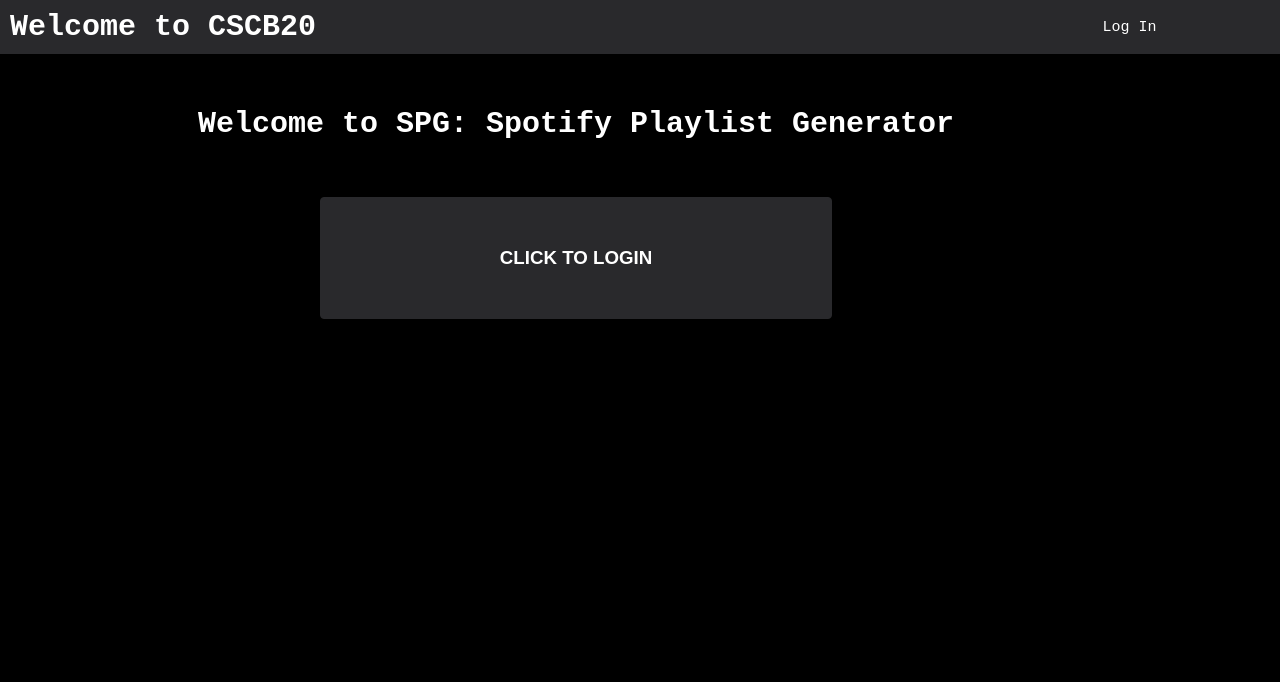
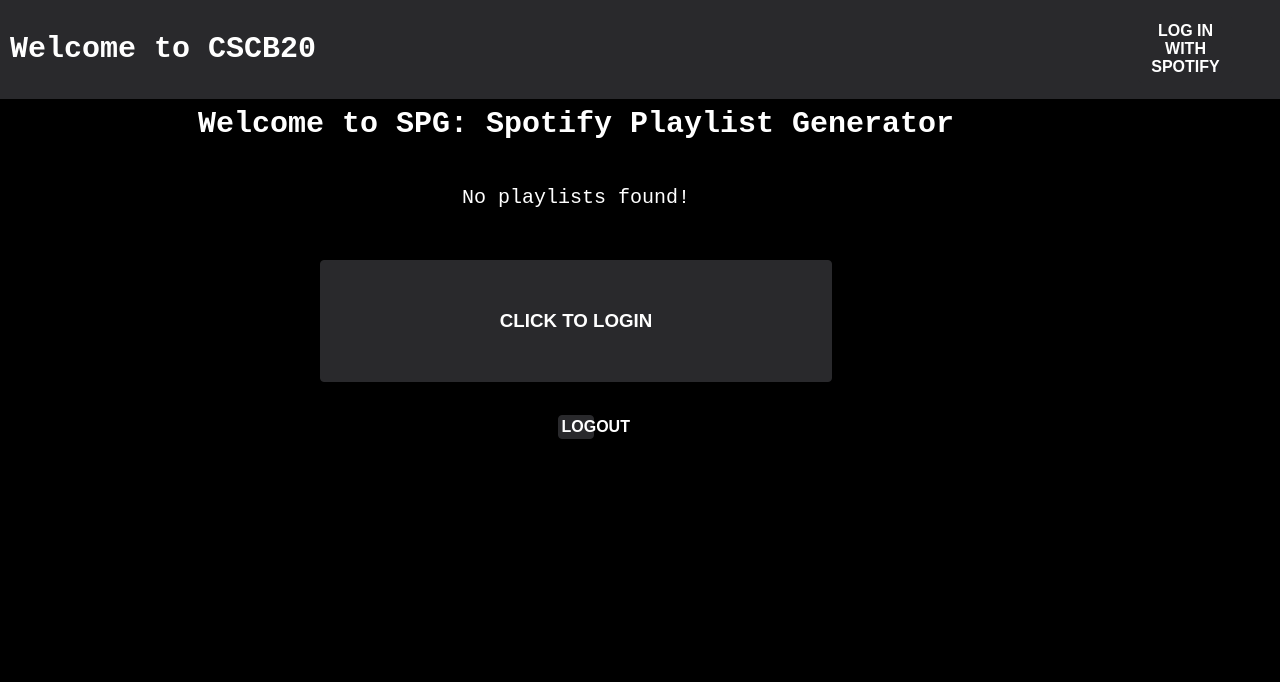
Before and after one commit to atjhin/spotify-playlist-generator, a Flask app: page /home in a window 1280 px wide. Shown: the top 682 px of the page. Run offline with Flask 3, Linux system fonts and the light colour scheme.

Commit message:
Progress on Spotify redirect user log in

```diff
--- a/SPG/app/routes.py
+++ b/SPG/app/routes.py
@@ -1,11 +1,46 @@
 from flask import Blueprint, render_template, request, redirect, url_for, flash, session
-from app import db, bcrypt
+import app
+from spotipy.oauth2 import SpotifyOAuth
+import spotipy
+from temp_playground.utils import Spotify
+from instance.config import (SPOTIPY_CLIENT_ID, SPOTIPY_CLIENT_SECRET, SPOTIPY_REDIRECT_URI, SPOTIFY_SCOPE,
+                            SECRET_KEY, SQLALCHEMY_DATABASE_URI, SQLALCHEMY_TRACK_MODIFICATIONS, PERMANENT_SESSION_LIFETIME)
 
+# Configuration
+# app.config['SECRET_KEY'] = SECRET_KEY
+# app.config['SQLALCHEMY_DATABASE_URI'] = SQLALCHEMY_DATABASE_URI  # Example DB URI
+# app.config['SQLALCHEMY_TRACK_MODIFICATIONS'] = SQLALCHEMY_TRACK_MODIFICATIONS
+# app.config['PERMANENT_SESSION_LIFETIME'] = PERMANENT_SESSION_LIFETIME
+
+
+print(f"""{SPOTIPY_CLIENT_ID}, {SPOTIPY_CLIENT_SECRET}, {SPOTIPY_REDIRECT_URI}, {SPOTIFY_SCOPE}
+      """)
+# Spotify OAuth Setup
+# app.config['CLIENT_ID'] = SPOTIPY_CLIENT_ID
+# app.config['CLIENT_SECRET'] = SPOTIPY_CLIENT_SECRET
+# app.config['REDIRECT_URI'] = SPOTIPY_REDIRECT_URI
+
+sp_oauth = SpotifyOAuth(client_id=SPOTIPY_CLIENT_ID,
+                        client_secret=SPOTIPY_CLIENT_SECRET,
+                        redirect_uri=SPOTIPY_REDIRECT_URI,
+                        scope=SPOTIFY_SCOPE)
 
 # Define a blueprint for routes
 main_blueprint = Blueprint('main', __name__)
 
 @main_blueprint.route('/')
+# def index():
+#     if 'token_info' not in session:
+#         # return redirect(url_for('main.login'))
+#     else:
+#         token_info = session['token_info']
+#         sp = Spotify(auth_token=token_info['access_token'])
+
+#         # Fetch user playlists
+#         playlists = sp.current_user_playlists()
+#         return render_template('home.html', playlists=playlists)
+
+
 @main_blueprint.route('/login', methods=['GET', 'POST'])
 def login():
     if request.method == 'GET':
@@ -14,12 +49,41 @@
             return redirect(url_for('main.home'))
         return render_template('login.html')
 
+        # Redirect to Spotify login
+    else:
+        auth_url = sp_oauth.get_authorize_url()
+        return redirect(auth_url)
+
+
+# Callback route to handle Spotify redirect
+@main_blueprint.route('/callback')
+def callback():
+    token_info = sp_oauth.get_access_token(request.args['code'])
+    session['token_info'] = token_info
     return redirect(url_for('main.home'))
+
+
+@main_blueprint.route('/logout')
+def logout():
+    # Clear the session to log out
+    session.pop('token_info', None)  # Remove the token_info from the session
+    flash('You have been logged out.', 'info')  # Flash a message
+    return redirect(url_for('main.login'))  # Redirect to the login page
+
 
 @main_blueprint.route('/home')
 def home():
-    # Render the generate page
-    return render_template('home.html')
+    # Render the home page (which will now show playlists)
+    if 'token_info' not in session:
+        print('here\n\n')
+        # return redirect(url_for('main.login'))
+        playlists = None
+    else:
+        token_info = session['token_info']
+        sp = Spotify(auth_token=token_info['access_token'])
+        sp.connect()
+        playlists = sp.get_playlist()
+    return render_template('home.html', playlists=playlists)
 
 
 @main_blueprint.route('/generate')
--- a/SPG/app/templates/home.html
+++ b/SPG/app/templates/home.html
@@ -3,6 +3,26 @@
 
             <div class = "coursename"> <h2>Welcome to SPG: Spotify Playlist Generator</h2> </div>
 
+            {% if playlists %}
+            <div class="playlist-container">
+                <h3>Your Playlists:</h3>
+                <ul>
+                    {% for playlist in playlists %}
+                        <li>
+                            <a href="{{ playlist['external_urls']['spotify'] }}" target="_blank">
+                                {{ playlist['name'] }}
+                            </a>
+                        </li>
+                    {% endfor %}
+                </ul>
+            </div>
+        {% else %}
+            <p>No playlists found!</p>
+        {% endif %}
+
             <button><h3>Click to Login</h3> </button>
 
+            <a href="{{ url_for('main.logout') }}" class="logout-btn">
+                <button>Logout</button>
+            </a>
 {% endblock content %}
--- a/SPG/app/templates/login.html
+++ b/SPG/app/templates/login.html
@@ -3,6 +3,9 @@
 
             <div class = "coursename"> <h2>Login to your Spotify Account</h2> </div>
 
-            <button><h3>Click to Login</h3> </button>
+            <form method="POST" action="{{ url_for('main.login') }}">
+                <button><h3>Click to Login</h3> </button>
+            </form>
+            <!-- a href="{{ url_for('main.login') }}" -->
 
 {% endblock content %}
--- a/SPG/app/templates/template.html
+++ b/SPG/app/templates/template.html
@@ -15,7 +15,13 @@
             <div><a href="{{ url_for('main.generate') }}">Generate</a></div>
             <div><a href="{{ url_for('main.logout') }}">Log Out</a></div>
         {% else %}
-            <div class="{% if pagename == 'login' %}current{% endif %}"><a href="{{ url_for('main.login') }}">Log In</a></div>
+            <div class="{% if pagename == 'login' %}current{% endif %}">
+                <a href="{{ url_for('main.login') }}">
+                    <button>
+                        Log In with Spotify
+                    </button>
+                </a>
+            </div>
         {% endif %}
     </div>
     <br>
--- a/SPG/temp_playground/utils.py
+++ b/SPG/temp_playground/utils.py
@@ -1,4 +1,5 @@
-from spotipy.oauth2 import SpotifyClientCredentials
+from spotipy.oauth2 import SpotifyClientCredentials,SpotifyOAuth
+# from spotipy.oauth2 import
 import spotipy
 import pandas as pd
 
@@ -10,13 +11,6 @@
 
 # ------------------------------------------- Spotify -----------------------------------------
 
-from spotipy.oauth2 import SpotifyClientCredentials,SpotifyOAuth
-# from spotipy.oauth2 import
-import spotipy
-import pandas as pd
-FEATURES = [
-    'danceability', 'energy', 'acousticness', 'instrumentalness', 'valence', 'loudness', 'tempo',
-]
 class Spotify:
     """
     ---------------------------------------------------------------------------------------------
@@ -35,11 +29,12 @@
         - get_tracks_from_playlists: Extract tracks and audio features from user playlists
     ---------------------------------------------------------------------------------------------
     """
-    def __init__(self, client_id, client_secret, redirect_uri, scope = "playlist-read-private playlist-read-collaborative playlist-modify-public"):
+    def __init__(self, client_id=None, client_secret=None, redirect_uri=None, auth_token=None, scope = "playlist-read-private playlist-read-collaborative playlist-modify-public"):
         self.client_id=client_id
         self.client_secret=client_secret
         self.redirect_uri = redirect_uri
         self.scope = scope
+        self.auth_token=auth_token
 
 
 
@@ -49,15 +44,18 @@
 
         # client = spotipy.Spotify(client_credentials_manager=client_creds)
         # client_creds = SpotifyClientCredentials(client_id=client_id, client_secret=client_secret, redirect_uri=SPOTIFY_REDIRECT_URI)
-        client = spotipy.Spotify(auth_manager=SpotifyOAuth(client_id=self.client_id,
-                                               client_secret=self.client_secret,
-                                               redirect_uri=self.redirect_uri,
-                                               scope=self.scope))
+        if self.auth_token is not None:
+            client =  spotipy.Spotify(auth=self.auth_token)
+        else:
+            client = spotipy.Spotify(auth_manager=SpotifyOAuth(client_id=self.client_id,
+                                                client_secret=self.client_secret,
+                                                redirect_uri=self.redirect_uri,
+                                                scope=self.scope))
         self.client_ = client
 
 
 
-    def get_playlist(self) -> pd.DataFrame:
+    def get_playlist(self) -> list:
         playlists = []
         offset = 0
         while True:
@@ -67,9 +65,10 @@
                 offset += len(response['items'])
             else:
                 break
+        playlists = [playlist for playlist in playlists if playlist is not None]
         self.playlists_detail = playlists
         self.playlists_name_ = [playlist['name'] for playlist in playlists]
-        return pd.DataFrame(playlists)
+        return playlists
 
     def _get_tracks_from_playlists(self, playlists, unique):
         track_ls = []
@@ -89,7 +88,7 @@
                 track_ls.append((name, item['track']['id'], item['track']['name'], is_public))  # Include `is_public`
 
         tracks_df = pd.DataFrame(track_ls, columns=['playlist', 'id', 'name', 'public']).drop_duplicates() \
-                if unique else spd.DataFrame(track_ls, columns=['playlist', 'id', 'name', 'public'])
+                if unique else pd.DataFrame(track_ls, columns=['playlist', 'id', 'name', 'public'])
         return tracks_df
 
 
@@ -122,15 +121,16 @@
             - Creates df_ attribute
         ------------------------------------------------------------------------------------------
         """
+        # self.username = username
+
+        # self.get_playlist(username, limit)
+
         self.playlists_df_ = self._get_tracks_from_playlists(playlists, unique)
         song_ids = self.playlists_df_.id.astype(str)
         features_df = self._get_audio_features_from_tracks(song_ids, unique)
         self.songs_df_ = pd.merge(self.playlists_df_, features_df, how='left', left_on='id', right_on='id')
 
 
-    def get_playlist_df(self):
-        return self.playlists_df_[['playlist', 'id','']]
-
-    def get_tracks_df(self) -> pd.DataFrame:
+    def get_df(self) -> pd.DataFrame:
         cols = ['name'] + FEATURES
         return self.songs_df_[cols].copy()
```
Also changed, not shown: SPG/app/__init__.py (+6 -1 lines), SPG/app/requirements.txt (+16 -1 lines), SPG/instance/config.py (+13 -2 lines), 2 other files.
